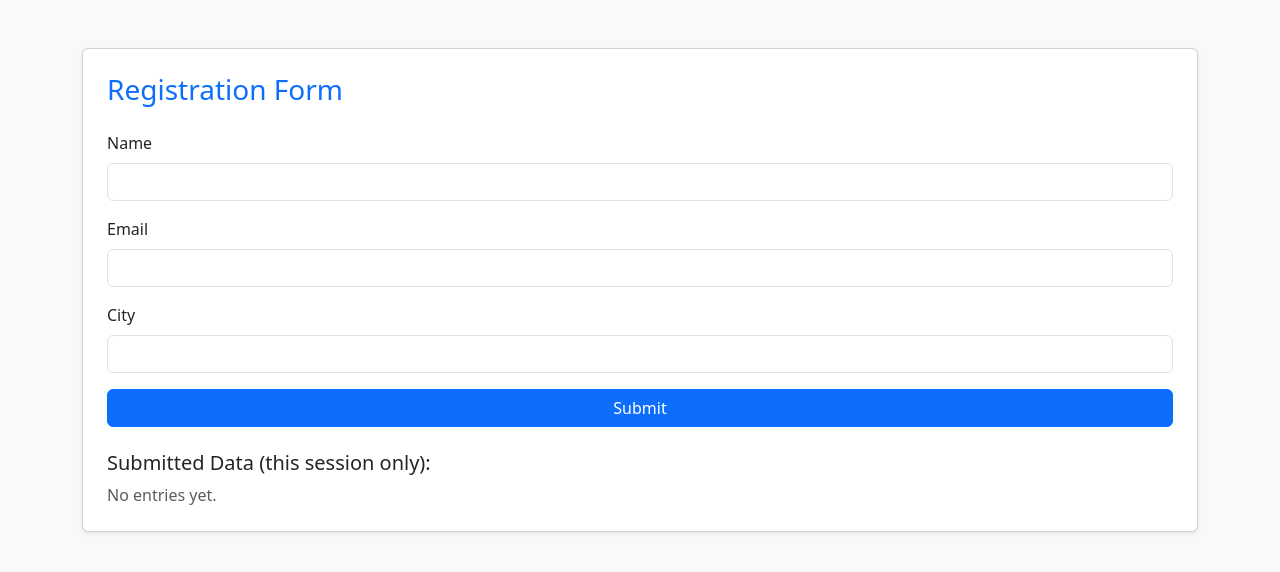
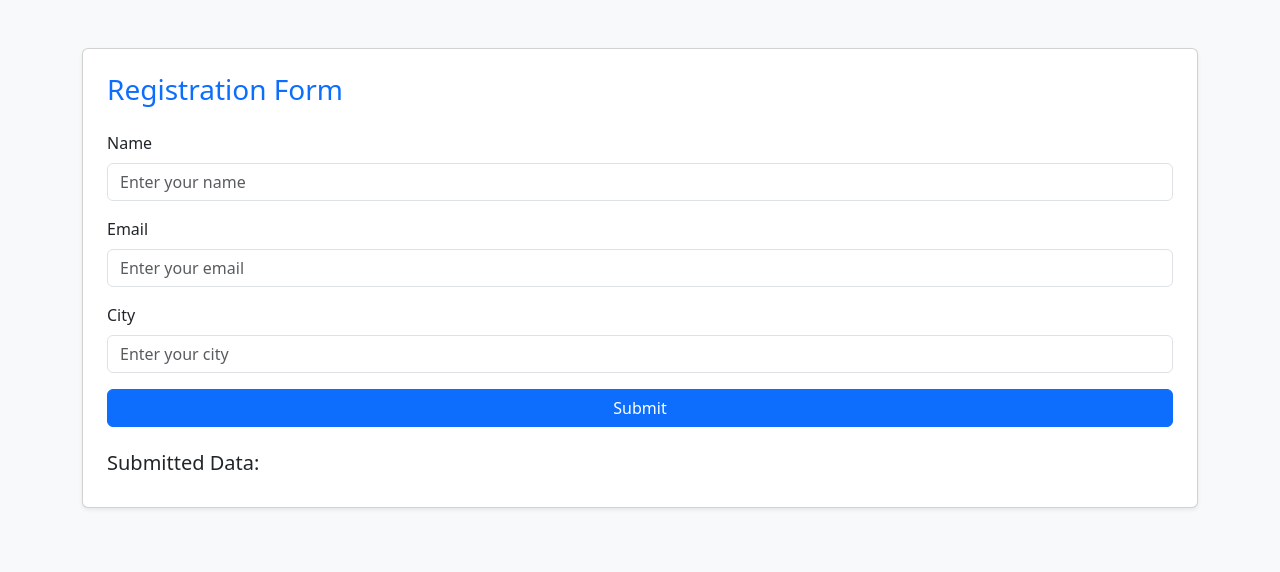
Before and after one commit to ajnooncstu/CS100_DynamicWeb2, a PHP site: page /example7.php in a window 1280 px wide. Shown: the top 572 px of the page. Run offline with PHP 8.4, Linux system fonts and the light colour scheme.

Commit message:
Complete all for dynamic web part 2

```diff
--- a/example7.php
+++ b/example7.php
@@ -1,79 +1,88 @@
 <?php
-session_start(); // enables $_SESSION
-
-if (!isset($_SESSION['entries'])) {
-  $_SESSION['entries'] = []; // init once per session
-}
-
-$errors = [];
+// Simple self-posting PHP page that renders the form and the result.
+$resultHtml = '';
 
 if ($_SERVER['REQUEST_METHOD'] === 'POST') {
+  // Read + trim inputs
   $name  = trim($_POST['name']  ?? '');
   $email = trim($_POST['email'] ?? '');
   $city  = trim($_POST['city']  ?? '');
 
-  if ($name === '' || $email === '' || $city === '') {
-    $errors[] = 'Please fill in all fields!';
-  } else {
-    $_SESSION['entries'][] = [
-      'name'  => $name,
-      'email' => $email,
-      'city'  => $city
-    ];
-    // clear posted values so inputs appear empty
-    $_POST = [];
-  }
+  // Escape for safe HTML output
+  $ename  = htmlspecialchars($name,  ENT_QUOTES, 'UTF-8');
+  $eemail = htmlspecialchars($email, ENT_QUOTES, 'UTF-8');
+  $ecity  = htmlspecialchars($city,  ENT_QUOTES, 'UTF-8');
+
+  // Build the result block
+  $newRecord = <<<HTML
+    <div class="border p-3 bg-white rounded">
+      <strong>Name:</strong> *{$ename}*<br>
+      <strong>Email:</strong> *{$eemail}*<br>
+      <strong>City:</strong> *{$ecity}*
+    </div>
+  HTML;
+
+    // Append to previous data if submitted in same load
+  $resultHtml = $_POST['previous'] . $newRecord;
 }
-function h($s){ return htmlspecialchars($s ?? '', ENT_QUOTES, 'UTF-8'); }
 ?>
 <!DOCTYPE html>
 <html lang="en">
 <head>
   <meta charset="UTF-8" />
-  <title>PHP Registration Form with no data persistence</title>
+  <title>Bootstrap Form Example (PHP)</title>
   <link href="https://cdn.jsdelivr.net/npm/bootstrap@5.3.0/dist/css/bootstrap.min.css" rel="stylesheet" />
 </head>
 <body class="bg-light">
+
 <div class="container mt-5">
   <div class="card shadow-sm p-4">
     <h3 class="mb-4 text-primary">Registration Form</h3>
 
-    <?php if ($errors): ?>
-      <div class="alert alert-warning"><?= h(implode(' ', $errors)) ?></div>
-    <?php endif; ?>
+    <form id="myForm" method="POST" action="">
+      <div class="mb-3">
+        <label for="name" class="form-label">Name</label>
+        <input
+          type="text"
+          id="name"
+          name="name"
+          class="form-control"
+          placeholder="Enter your name">
+      </div>
 
-    <form method="POST" action="">
       <div class="mb-3">
-        <label class="form-label" for="name">Name</label>
-        <input class="form-control" id="name" name="name" value="<?= h($_POST['name'] ?? '') ?>">
+        <label for="email" class="form-label">Email</label>
+        <input
+          type="email"
+          id="email"
+          name="email"
+          class="form-control"
+          placeholder="Enter your email">
       </div>
+
       <div class="mb-3">
-        <label class="form-label" for="email">Email</label>
-        <input class="form-control" id="email" name="email" type="email" value="<?= h($_POST['email'] ?? '') ?>">
+        <label for="city" class="form-label">City</label>
+        <input
+          type="text"
+          id="city"
+          name="city"
+          class="form-control"
+          placeholder="Enter your city">
       </div>
-      <div class="mb-3">
-        <label class="form-label" for="city">City</label>
-        <input class="form-control" id="city" name="city" value="<?= h($_POST['city'] ?? '') ?>">
-      </div>
-      <button class="btn btn-primary w-100" type="submit">Submit</button>
+      <!-- Hidden field to keep previously displayed data -->
+      <input type="hidden" name="previous" value="<?= htmlspecialchars($resultHtml ?? '', ENT_QUOTES, 'UTF-8') ?>">
+
+      <button type="submit" class="btn btn-primary w-100">Submit</button>
     </form>
 
     <div class="mt-4">
-      <h5>Submitted Data (this session only):</h5>
+      <h5>Submitted Data:</h5>
       <div id="output">
-        <?php if (empty($_SESSION['entries'])): ?>
-          <div class="text-muted">No entries yet.</div>
-        <?php else: foreach ($_SESSION['entries'] as $r): ?>
-          <div class="border p-3 bg-white rounded mb-2">
-            <strong>Name:</strong> <?= h($r['name']) ?><br>
-            <strong>Email:</strong> <?= h($r['email']) ?><br>
-            <strong>City:</strong> <?= h($r['city']) ?>
-          </div>
-        <?php endforeach; endif; ?>
+        <?= $resultHtml ?>
       </div>
     </div>
-
   </div>
 </div>
+
 </body>
 </html>
```
